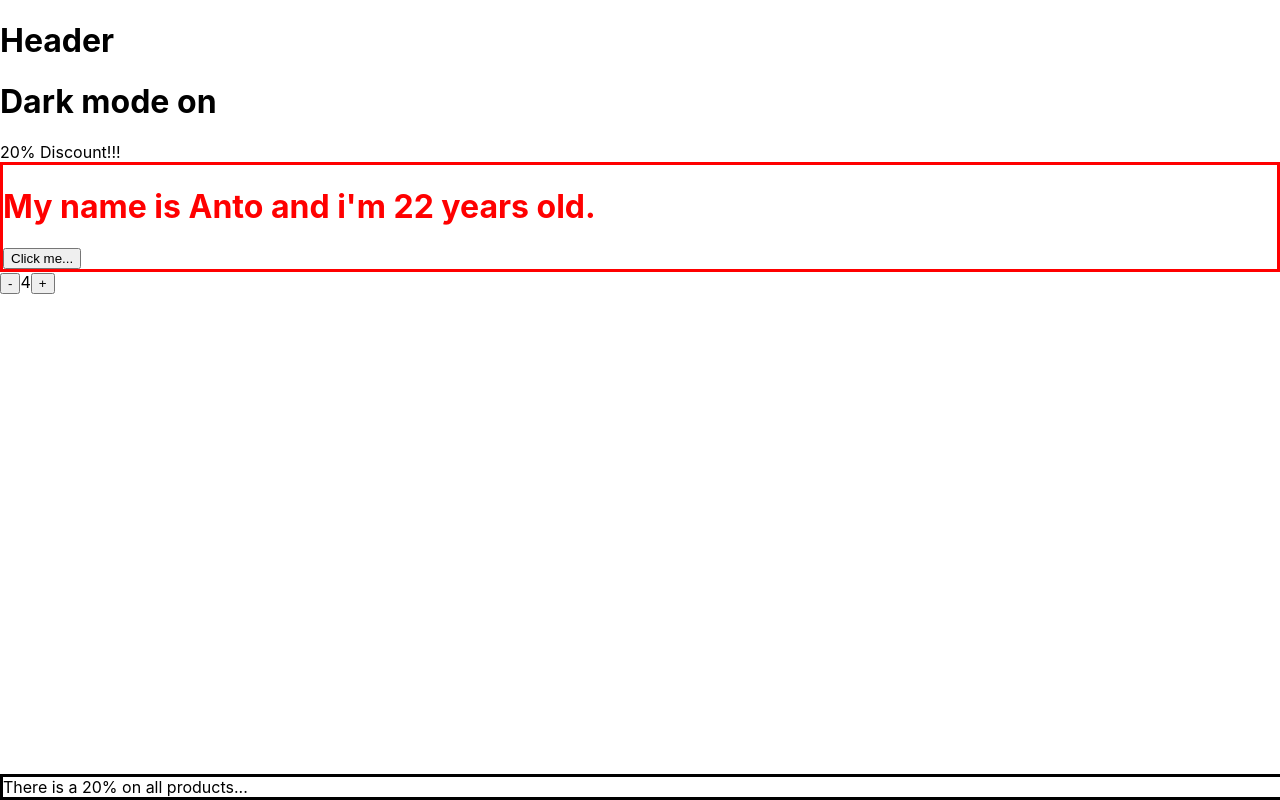
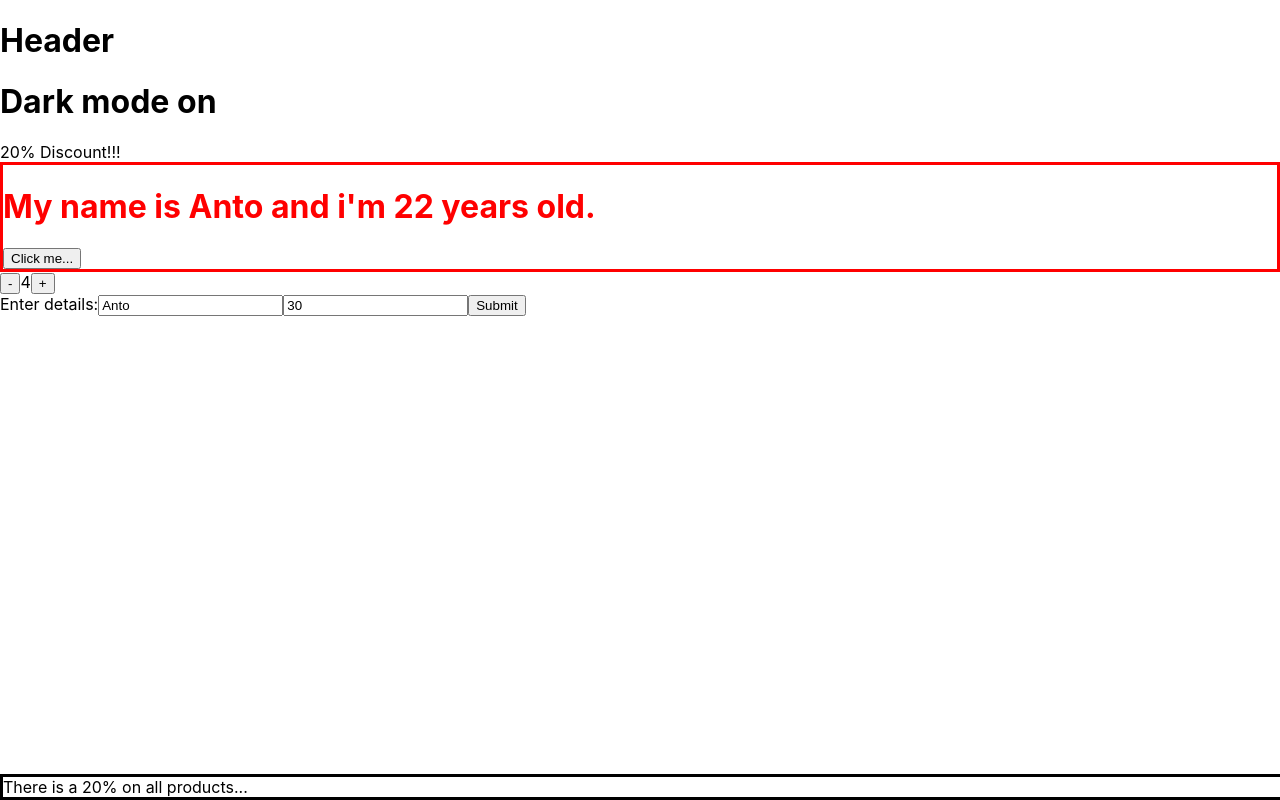
Before and after one commit to Antonykibet/react-tutorial, a React (Create React App) app: page / in a window 1280 px wide. Built offline with nearby package versions, Linux system fonts and the light colour scheme.

Commit message:
react Forms

```diff
--- a/src/App.js
+++ b/src/App.js
@@ -1,29 +1,10 @@
-import Btn from './btn.js';
-import ThemeToggler from './theme.js';
-import Banner from './Banner.js';
-import Counter from './Counter.js';
-import Footer from './Footer.js';
+import Header from './components/Header.js';
+import Main from './components/Main.js';
+import Banner from './components/Banner.js';
+import Counter from './components/Counter.js';
+import Footer from './components/Footer.js';
+import Form from './components/Form.js'
 import './App.css';
-function Header(){
-  return(
-    <div>
-      <h1>Header</h1>
-      <ThemeToggler/>
-    </div>
-  )
-}
-function Main(props){
-  let mainStyle = {
-    color:'red',
-    border:'solid'
-  }
-  return(
-    <div style={mainStyle}>
-      <h1>My name is {props.name} and i'm {props.age} years old. </h1>
-      <Btn/>
-    </div>
-  )
-}
 
 function App() {
   function sayHi(){
@@ -38,6 +19,7 @@ function App() {
       <Banner discount={data.discount} />
       <Main onClick={sayHi} name='Anto' age='22' />
       <Counter/>
+      <Form/>
       <Footer discount={data.discount}/>
     </div>
   )
--- a/src/Counter.js
+++ b/src/components/Counter.js
@@ -1,4 +1,4 @@
-import react, {useState} from "react";
+import  {useState} from "react";
 function Counter(){
     const [count,setCount] = useState(4)
     function increement(){
--- /dev/null
+++ b/src/components/Form.js
@@ -0,0 +1,17 @@
+import { useState } from "react";
+
+function Form(){
+    const [inputs,setInputs] = useState('Anto')
+    function handleChange(event){
+        setInputs(event.target.value)
+    }
+    return(
+        <form>
+            <label>Enter details:</label>
+            <input type="text" name="frstName" value={inputs} onChange={(event)=>handleChange(event)}/>
+            <input type="text" name="age" value='30'/>
+            <input type="submit" />
+        </form>
+    )
+}
+export default Form
--- /dev/null
+++ b/src/components/Header.js
@@ -0,0 +1,10 @@
+import ThemeToggler from './theme.js';
+function Header(){
+    return(
+      <div>
+        <h1>Header</h1>
+        <ThemeToggler/>
+      </div>
+    )
+  }
+  export default Header
--- /dev/null
+++ b/src/components/Main.js
@@ -0,0 +1,14 @@
+import Btn from './btn.js';
+function Main(props){
+    let mainStyle = {
+      color:'red',
+      border:'solid'
+    }
+    return(
+      <div style={mainStyle}>
+        <h1>My name is {props.name} and i'm {props.age} years old. </h1>
+        <Btn/>
+      </div>
+    )
+  }
+  export default Main
```
Also changed, not shown: src/components/Banner.js (renamed from src/Banner.js), src/components/Footer.js (renamed from src/Footer.js), src/components/btn.js (renamed from src/btn.js), src/components/theme.js (renamed from src/theme.js).
